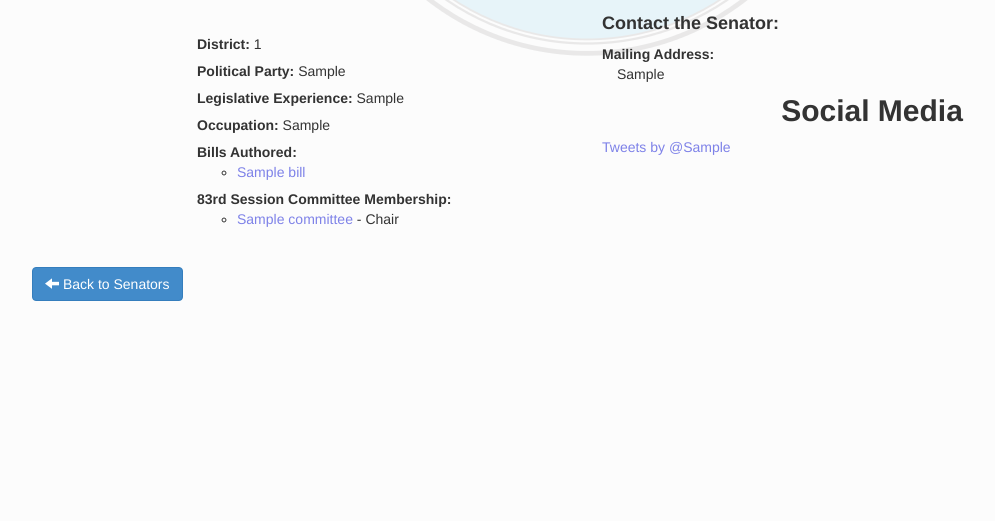
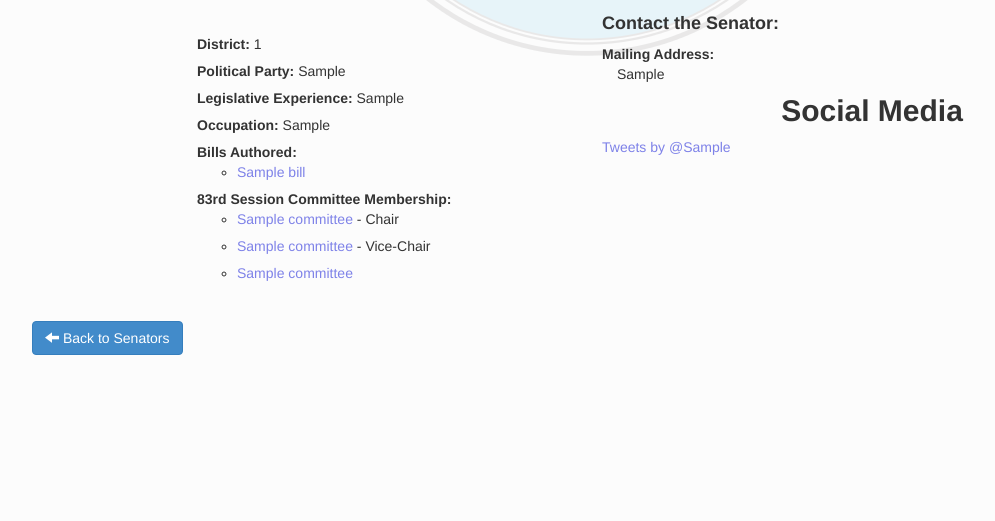
Before and after one commit to Jkettler/cs373-idb, a Django app: page /senators/1/ in a window 1280 px wide. Shown: the part 579-1100 px from the top of the page, without its empty margins (53-1048 px from the left). Run offline with Django 3.2, Linux system fonts and the light colour scheme; tables that the repository leaves empty hold one stand-in row (values such as "Sample post"); some libraries are stand-ins or nearby versions.

Commit message:
Fixed string next to committee name in senator page

```diff
--- a/idb/templates/senator.html
+++ b/idb/templates/senator.html
@@ -25,19 +25,18 @@
 						</li>
 
 					{% endif %}
-					{% if committees %}
-						<li><b>83rd Session Committee Membership:</b>
+
+					{% if committees or chair or vice_chair%}
+							<li><b>83rd Session Committee Membership:</b>
 							<ul class="">
+								{% for committee in chair %}
+									<li class=""><a href="/committees/{{ committee.id }}/"> {{ committee.name }} </a> - Chair </li>
+								{% endfor %}
+								{% for committee in vice_chair %}
+									<li class=""><a href="/committees/{{ committee.id }}/"> {{ committee.name }} </a> - Vice-Chair </li>
+								{% endfor %}
 								{% for committee in committees %}
-									<li class=""><a href="/committees/{{ committee.id }}/"> {{ committee.name }} </a>
-										{% if committee.chair.name == senator.name %}
-											- Chair
-										{% elif committee.vice_chair.name == senator.name %}
-											- Vice-Chair
-										{% else %}
-											- Member
-										{% endif %}
-									</li>
+									<li class=""><a href="/committees/{{ committee.id }}/"> {{ committee.name }} </a></li>
 								{% endfor %}
 							</ul>
 						</li>
--- a/idb/views.py
+++ b/idb/views.py
@@ -50,6 +50,8 @@ class SenatorView(TemplateView):
         senator = Senator.objects.get(id=str(self.args[0]))
         context['senator'] = senator
         context['bills'] = senator.bills.all()
+        context['chair'] = senator.committee_chair_set.all()
+        context['vice_chair'] = senator.committee_vice_chair_set.all()
         context['committees'] = senator.senator_set.all()
         return context
 
```
